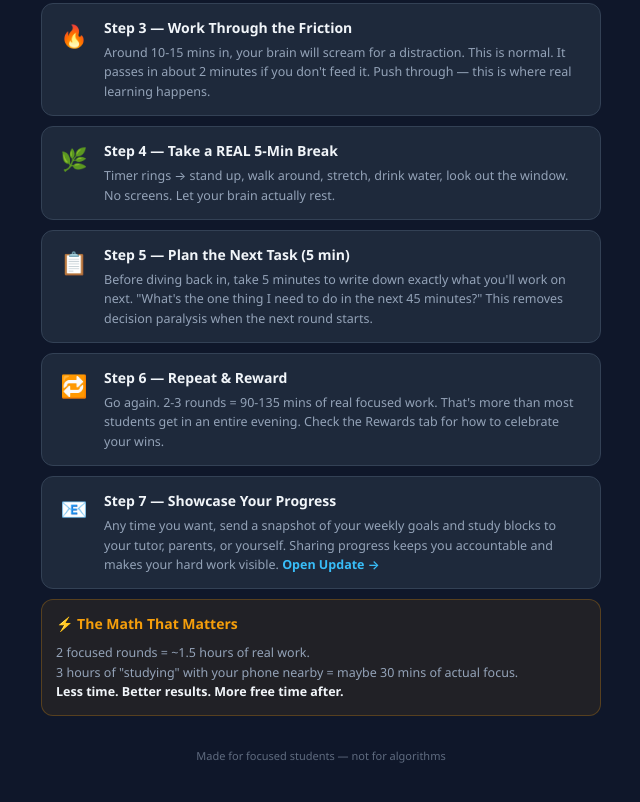
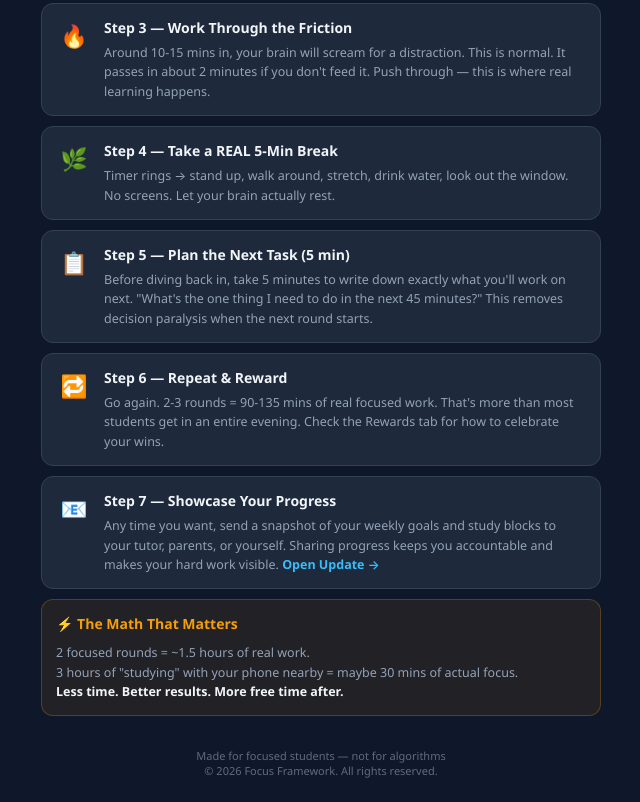
Before and after one commit to ranadeepbhuyan/ranadeepbhuyan.github.io, a plain HTML site: page focus/index.html in a window 1280 px wide. Shown: the part 682-1484 px from the top of the page, without its empty margins (319-959 px from the left). Drawn offline with Linux system fonts and the light colour scheme.

Commit message:
Add copyright notice to footer in index.html
Updated footer to include copyright information for 2026.

```diff
--- a/focus/index.html
+++ b/focus/index.html
@@ -445,7 +445,7 @@
     </div>
   </div>
 
-  <p class="footer">Made for focused students — not for algorithms</p>
+  <p class="footer">Made for focused students — not for algorithms<br>© 2026 Focus Framework. All rights reserved.</p>
 </div>
 
 <script>
```
